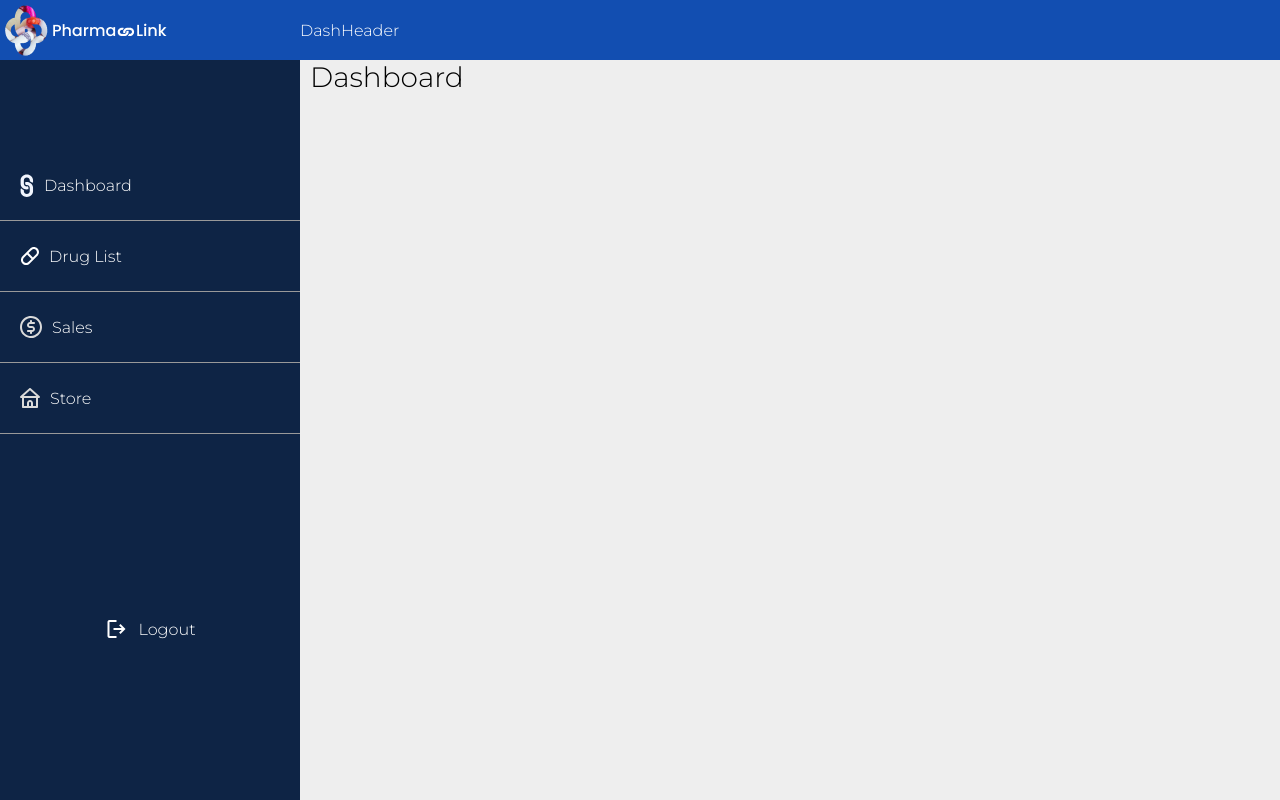
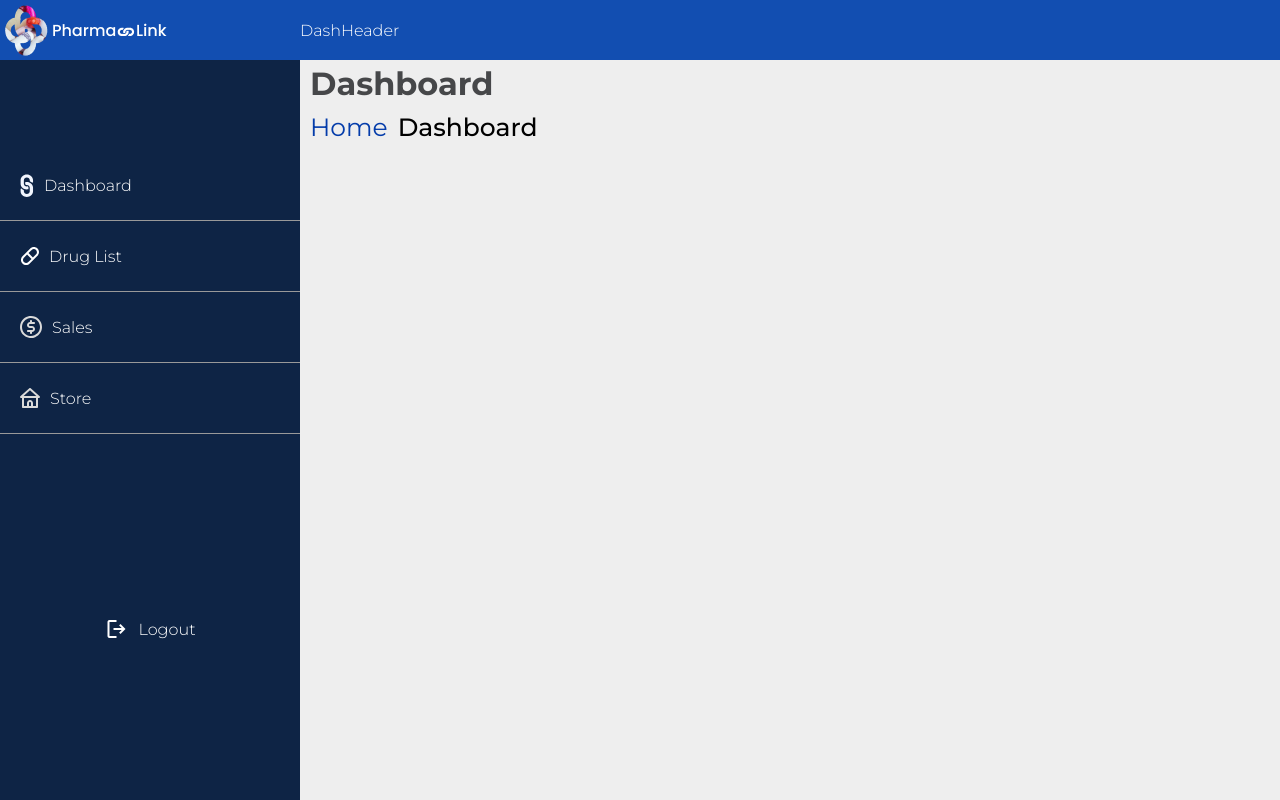
Before and after one commit to pharmalink001/pharmalink, a React (Create React App) app: page /Dashboard in a window 1280 px wide. Built offline with nearby package versions, Linux system fonts and the light colour scheme.

Commit message:
added navigation for the main section

```diff
--- a/src/comp/dashboard/Main.js
+++ b/src/comp/dashboard/Main.js
@@ -14,6 +14,24 @@ const Main = () => {
 
   return (
     <div className="Dashboard-main">
+      <div className='Dashboard-main-hearder-nav-header'>Dashboard</div>
+      <div className='Dashboard-main-hearder-nav'>
+        <span className='Dashboard-main-hearder-nav-home'>Home</span>
+        <span className='Dashboard-main-hearder-nav-location'>
+    {
+      Drug === true && "Druglist"
+    }
+     {
+      Sales === true && "Sales"
+    }
+     {
+      Dash === true && "Dashboard"
+    }
+     {
+      Stores === true && "Store"
+    }
+        </span>
+      </div>
     {
       Drug === true && <Druglistpage/>
     }
--- a/src/comp/dashboard/dash.css
+++ b/src/comp/dashboard/dash.css
@@ -17,7 +17,7 @@
 }
 .Dashboard-main{
     margin-left: 300px; /* Same as the width of the sidenav */
-    font-size: 28px; /* Increased text to enable scrolling */
+    /* font-size: 28px; Increased text to enable scrolling */
     padding: 0px 10px;
     margin-top: 10px;
 
@@ -74,6 +74,35 @@
     justify-content: center;
     cursor: pointer;
 }
+.Dashboard-main-hearder-nav{
+    font: 12px;
+    display:flex;
+    gap:10px;
+    font-weight: 400;
+
+}
+.Dashboard-main-hearder-nav-header{
+    font-weight: 700;
+    font-size: 32px;
+    line-height: 48px;
+    /* identical to box height */
+    color: #464749;
+}
+.Dashboard-main-hearder-nav-home{
+    font-weight: 400;
+    font-size: 25px;
+    line-height: 38px;
+    /* identical to box height */
+    color: #043CAA;
+
+}
+.Dashboard-main-hearder-nav-location{
+    font-weight: 500;
+    font-size: 25px;
+    line-height: 38px;
+    /* identical to box height */
+    color: #000000;
+}
 @media screen and (max-width:600px) {
     .Dashboard-sidebar{
         display: none;
--- a/src/comp/dashboard/pages/Dashboard.jsx
+++ b/src/comp/dashboard/pages/Dashboard.jsx
@@ -2,7 +2,7 @@ import React from 'react'
 
 const Dashboardpage = () => {
   return (
-    <div>Dashboard</div>
+    <div></div>
   )
 }
 
--- a/src/comp/dashboard/pages/Druglist.jsx
+++ b/src/comp/dashboard/pages/Druglist.jsx
@@ -2,7 +2,7 @@ import React from 'react'
 
 const Druglistpage = () => {
   return (
-    <div>Druglist</div>
+    <div></div>
   )
 }
 
--- a/src/comp/dashboard/pages/Sales.jsx
+++ b/src/comp/dashboard/pages/Sales.jsx
@@ -2,7 +2,7 @@ import React from 'react'
 
 const Salespage = () => {
   return (
-    <div>Sales</div>
+    <div></div>
   )
 }
 
--- a/src/comp/dashboard/pages/Store.jsx
+++ b/src/comp/dashboard/pages/Store.jsx
@@ -2,7 +2,7 @@ import React from 'react'
 
 const Storepage = () => {
   return (
-    <div>Store</div>
+    <div></div>
   )
 }
 
```
